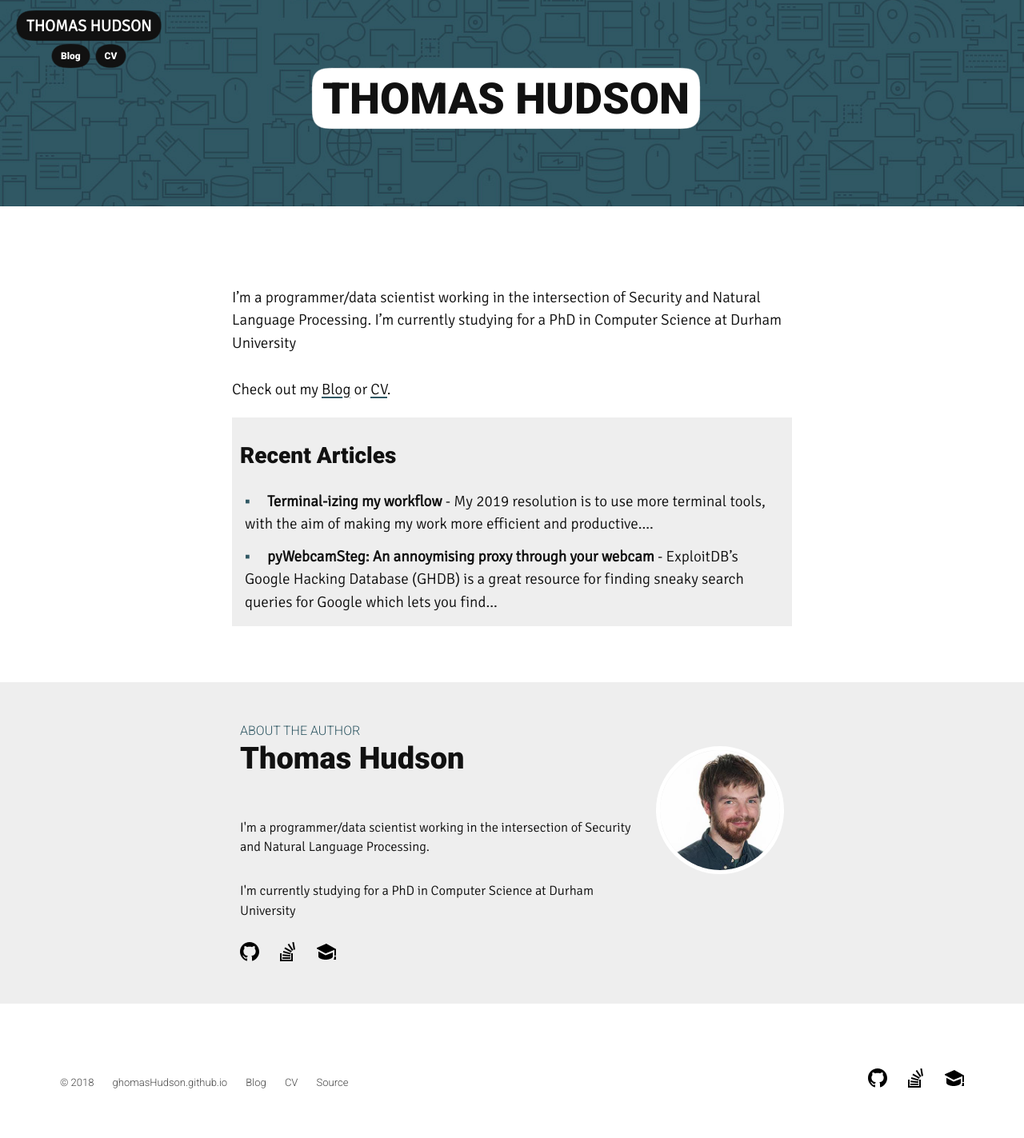
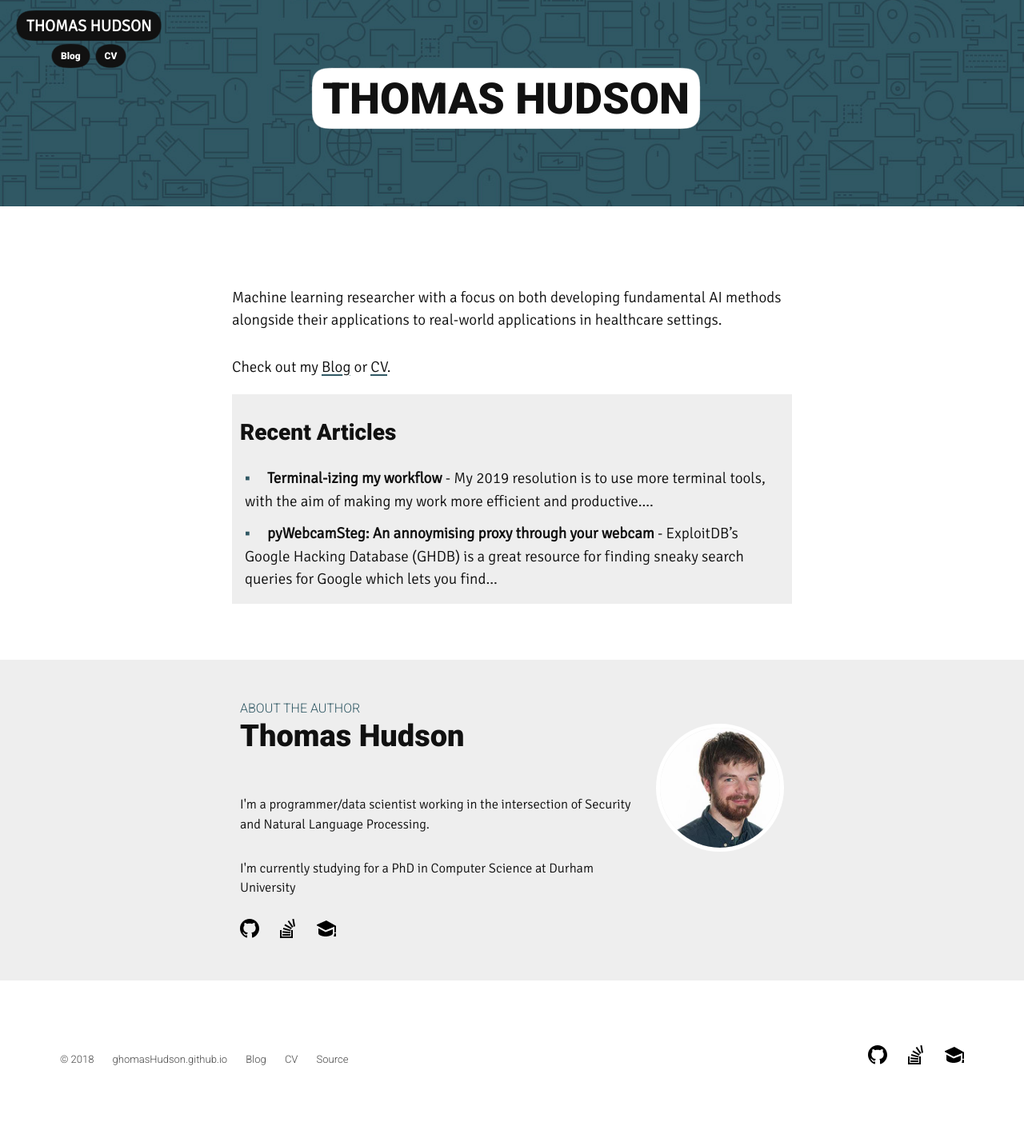
Before and after one commit to ghomasHudson/ghomasHudson.github.io, a Jekyll site: the page built from index.md, in a window 1280 px wide. Shown: the whole page at 80% size. Built offline with Jekyll 4.4.1, drawn with Linux system fonts in a browser that asks for light colours; after the commit the page ends 1394 px from its top, so only the background shows below that.

Commit message:
Update index.md

```diff
--- a/index.md
+++ b/index.md
@@ -4,6 +4,6 @@ title: 'Thomas Hudson'
 bannerImg: /assets/img/techPattern.jpg
 ---
 
-I'm a programmer/data scientist working in the intersection of Security and Natural Language Processing. I'm currently studying for a PhD in Computer Science at Durham University
+Machine learning researcher with a focus on both developing fundamental AI methods alongside their applications to real-world applications in healthcare settings.
 
 Check out my [Blog](/blog) or [CV](/cv).
```
